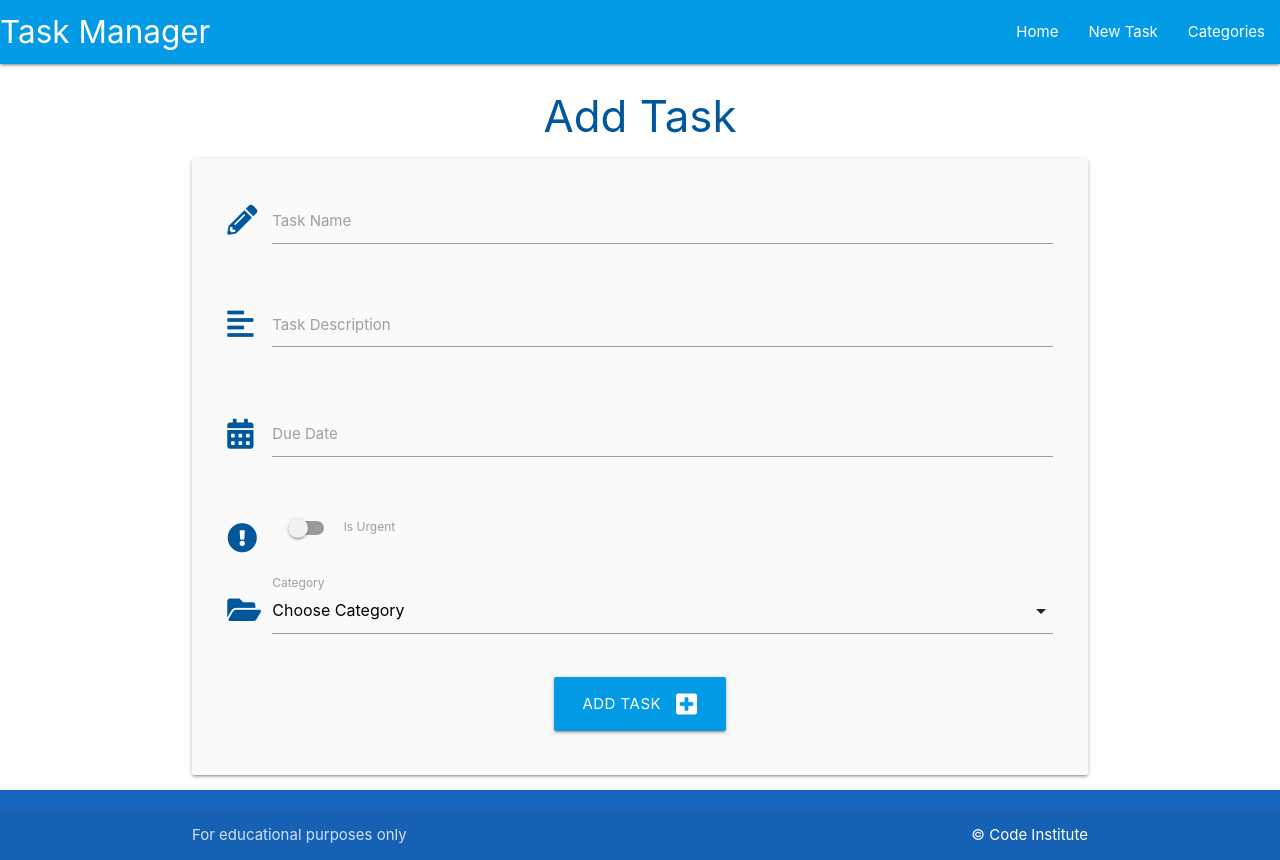
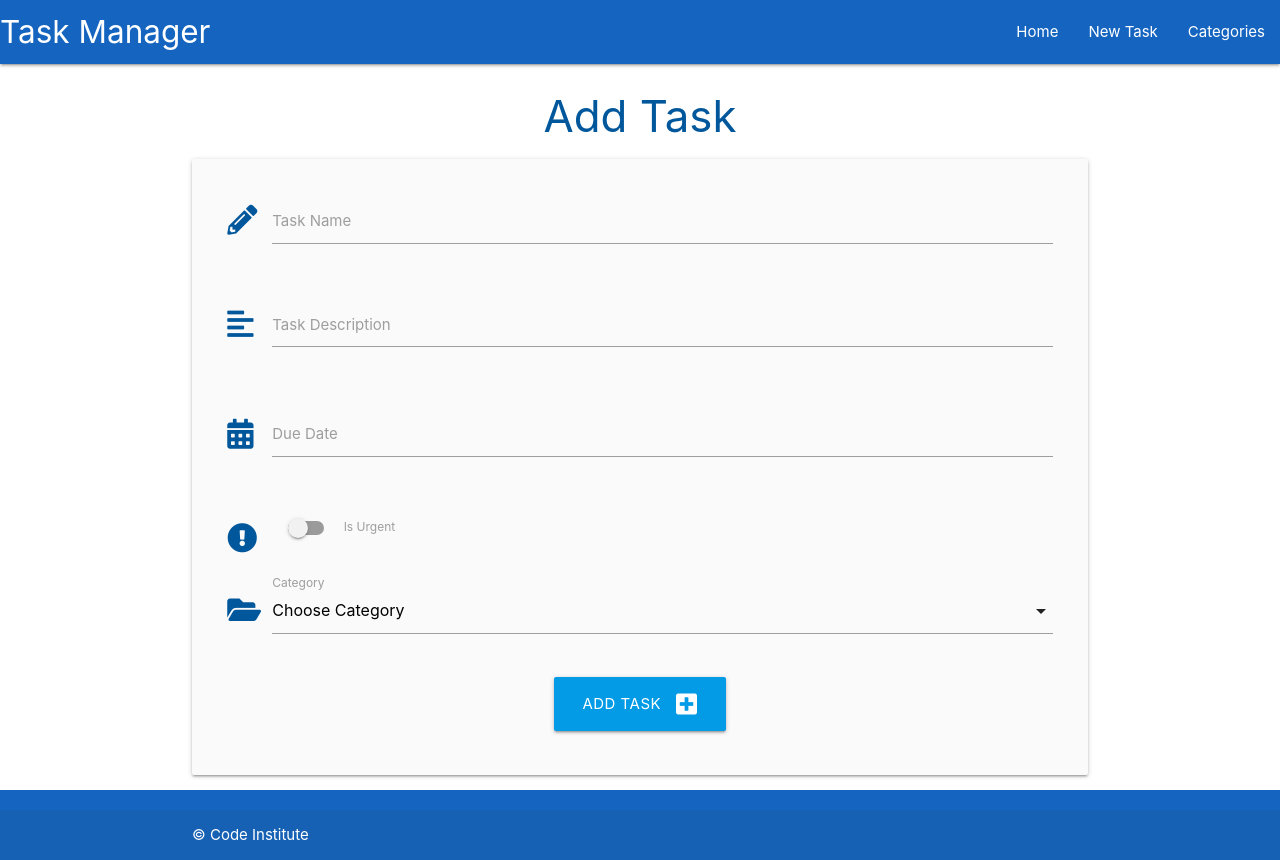
Before and after one commit to viktoriamahrberg/flask-sqlalchemy-task-manager, a Flask app: page /add_task in a window 1280 px wide. Run offline with Flask 2, Linux system fonts and the light colour scheme; data that the repository does not hold is empty.

Commit message:
Update __init__.py file

```diff
--- a/taskmanager/templates/base.html
+++ b/taskmanager/templates/base.html
@@ -18,7 +18,7 @@
 
     <header>
         <!-- top navbar -->
-        <nav class="light-blue darken-1">
+        <nav class=" blue darken-3 lighten-2">
             <div class="nav-wrapper">
             <a href="{{ url_for('home') }}" class="brand-logo">Task Manager</a>
             <a href="#" data-target="mobile-demo" class="sidenav-trigger"><i class="fas fa-bars"></i></a>
@@ -43,11 +43,10 @@
         {% endblock %}
     </main>
 
-    <footer class="page-footer blue darken-3">
+    <footer class="page-footer blue darken-3 lighten-3">
         <div class="footer-copyright">
             <div class="container">
-                For educational purposes only
-                <a class="white-text right" href="https://codeinstitute.net" target="_blank">&copy; Code Institute</a>
+                <a class="white-text" href="https://codeinstitute.net" target="_blank">&copy; Code Institute</a>
             </div>
         </div>
     </footer>
--- a/taskmanager/templates/edit_task.html
+++ b/taskmanager/templates/edit_task.html
@@ -1,7 +1,7 @@
 {% extends "base.html" %}
 {% block content %}
 
-<h3 class="light-blue-text text-darken-4 center-align">Edit Task</h3>
+<h3 class="teal-text text-darken-4 center-align">Edit Task</h3>
 
 <div class="row card-panel grey lighten-5">
     <form class="col s12" method="POST" action="{{ url_for('edit_task', task_id=task.id) }}">
```
